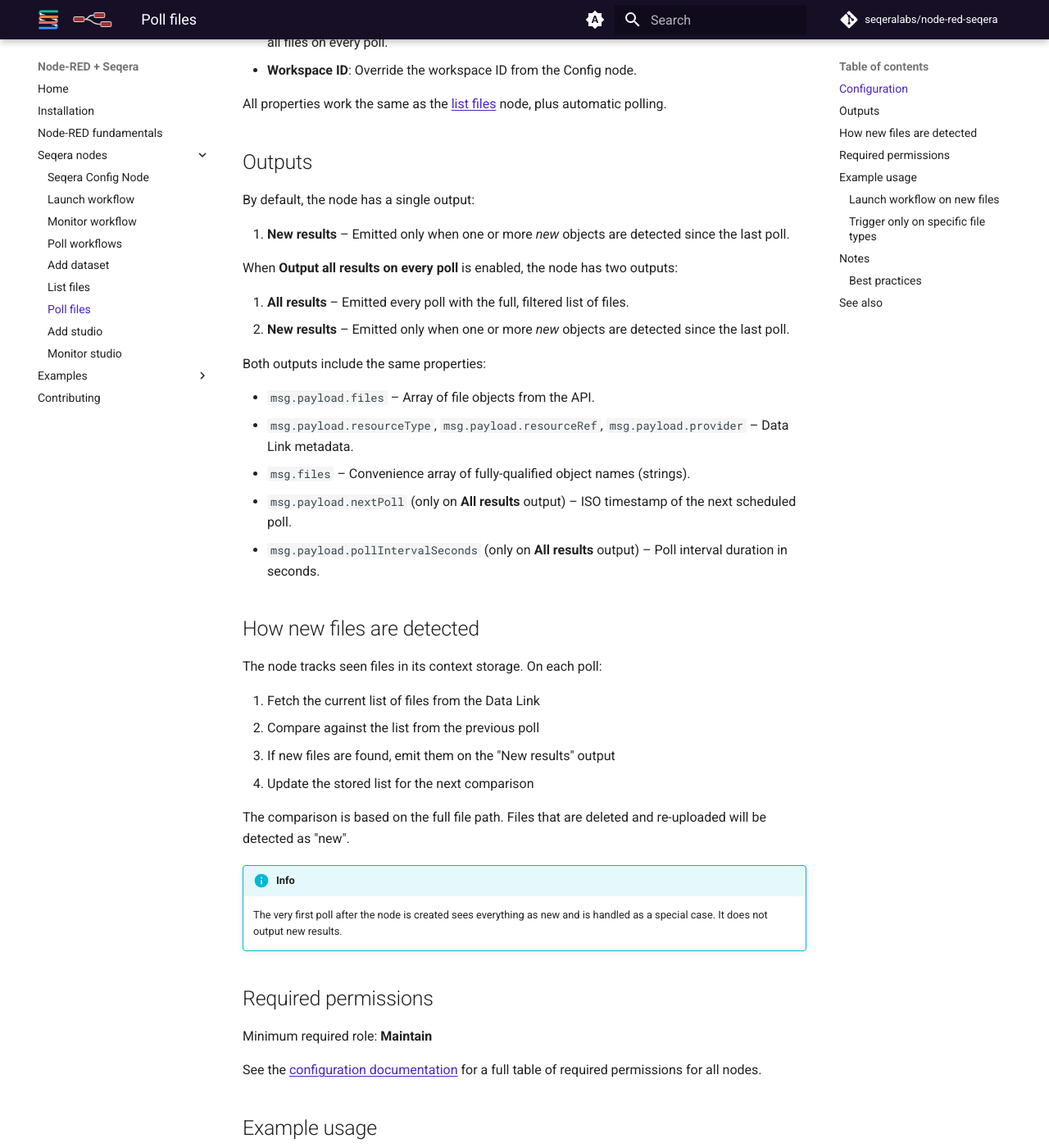
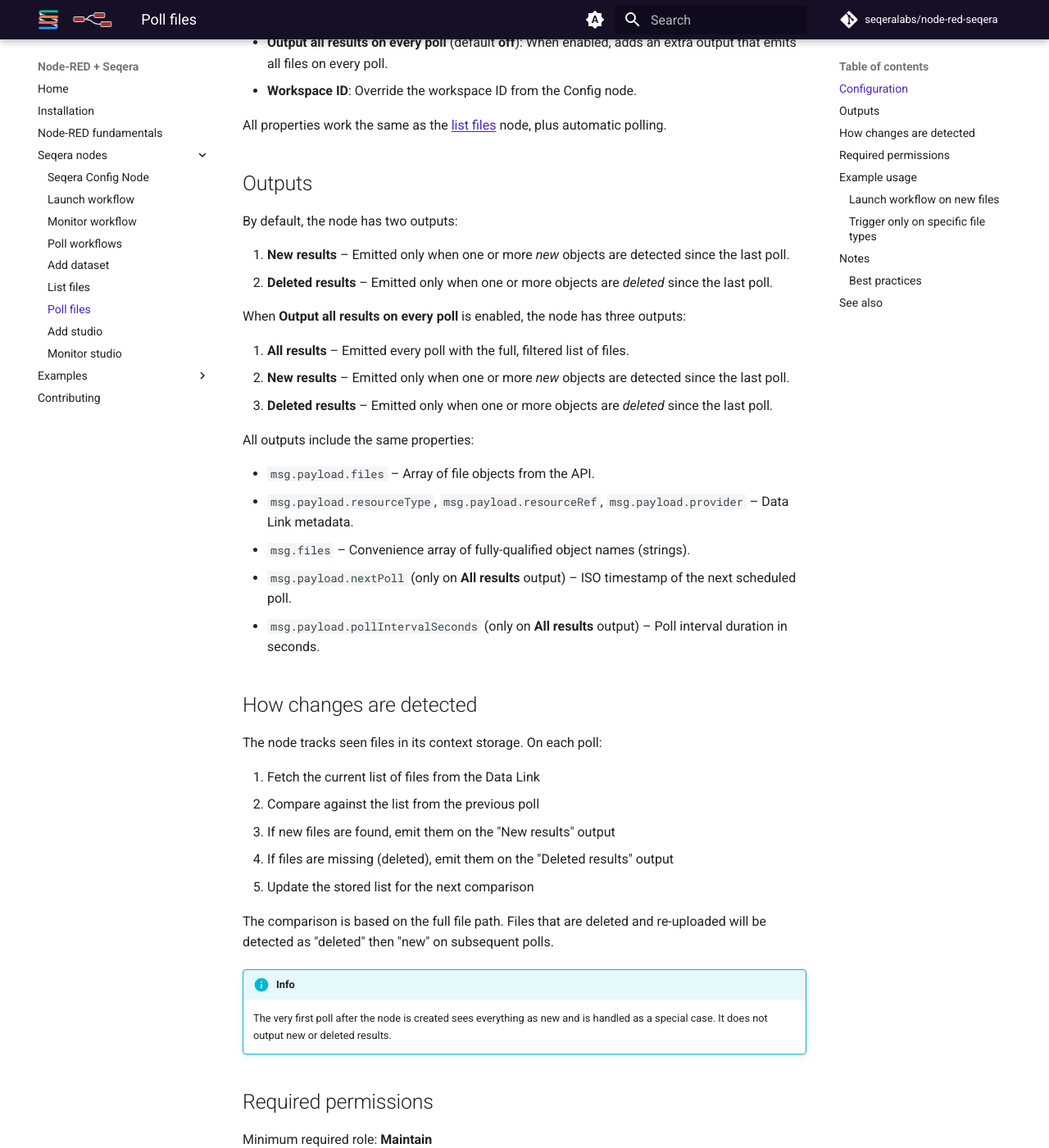
Before and after one commit to seqeralabs/node-red-seqera, an MkDocs documentation site: the page built from docs/seqera_nodes/poll_files.md, in a window 1280 px wide and 1400 px high, scrolled down 2066 px. Shown: the whole window at 82% size. Built offline with MkDocs 1.6.1 and Material for MkDocs 9.7.7, drawn with Linux system fonts in a browser that asks for light colours; comment, search, counter and statistics services are not loaded; some of the changed text lies outside the part shown.

Commit message:
Poll files: Add a new output that sends events when files are deleted

```diff
--- a/docs/seqera_nodes/poll_files.md
+++ b/docs/seqera_nodes/poll_files.md
@@ -1,8 +1,8 @@
 # Poll files
 
-**Periodically list a Seqera Data Explorer Data Link and emit messages when new objects appear.**
+**Periodically list a Seqera Data Explorer Data Link and emit messages when objects are added or deleted.**
 
-This node automatically monitors a Data Link for _changes_, making it perfect for event-driven workflows that trigger when new files are uploaded.
+This node automatically monitors a Data Link for _changes_, making it perfect for event-driven workflows that trigger when files are uploaded or removed.
 
 !!! note
 
@@ -29,23 +29,25 @@
 -   **Max results** (default **100**): Maximum number of objects to return per poll.
 -   **Depth** (default **0**): Folder recursion depth.
 -   **Poll frequency** (default **15 min**): Interval between polls.
--   **Output all results on every poll** (default **off**): When enabled, adds a second output that emits all files on every poll.
+-   **Output all results on every poll** (default **off**): When enabled, adds an extra output that emits all files on every poll.
 -   **Workspace ID**: Override the workspace ID from the Config node.
 
 All properties work the same as the [list files](list_files.md) node, plus automatic polling.
 
 ## Outputs
 
-By default, the node has a single output:
+By default, the node has two outputs:
 
 1. **New results** – Emitted only when one or more _new_ objects are detected since the last poll.
+2. **Deleted results** – Emitted only when one or more objects are _deleted_ since the last poll.
 
-When **Output all results on every poll** is enabled, the node has two outputs:
+When **Output all results on every poll** is enabled, the node has three outputs:
 
 1. **All results** – Emitted every poll with the full, filtered list of files.
 2. **New results** – Emitted only when one or more _new_ objects are detected since the last poll.
+3. **Deleted results** – Emitted only when one or more objects are _deleted_ since the last poll.
 
-Both outputs include the same properties:
+All outputs include the same properties:
 
 -   `msg.payload.files` – Array of file objects from the API.
 -   `msg.payload.resourceType`, `msg.payload.resourceRef`, `msg.payload.provider` – Data Link metadata.
@@ -53,20 +55,21 @@
 -   `msg.payload.nextPoll` (only on **All results** output) – ISO timestamp of the next scheduled poll.
 -   `msg.payload.pollIntervalSeconds` (only on **All results** output) – Poll interval duration in seconds.
 
-## How new files are detected
+## How changes are detected
 
 The node tracks seen files in its context storage. On each poll:
 
 1. Fetch the current list of files from the Data Link
 2. Compare against the list from the previous poll
 3. If new files are found, emit them on the "New results" output
-4. Update the stored list for the next comparison
+4. If files are missing (deleted), emit them on the "Deleted results" output
+5. Update the stored list for the next comparison
 
-The comparison is based on the full file path. Files that are deleted and re-uploaded will be detected as "new".
+The comparison is based on the full file path. Files that are deleted and re-uploaded will be detected as "deleted" then "new" on subsequent polls.
 
 !!! info
 
-    The very first poll after the node is created sees everything as new and is handled as a special case. It does not output new results.
+    The very first poll after the node is created sees everything as new and is handled as a special case. It does not output new or deleted results.
 
 ## Required permissions
 
@@ -94,7 +97,7 @@
 
 ## Notes
 
--   The first poll after deployment/restart does **not** emit to the "New results" output (it initializes the tracking state)
+-   The first poll after deployment/restart does **not** emit to the "New results" or "Deleted results" outputs (it initializes the tracking state)
 -   The tracking is reset on each Node-RED restart or flow redeployment
 -   Very frequent polling (< 30 seconds) may impact API rate limits
 -   Custom message properties are preserved in outputs (e.g., `msg._context`)
```
Also changed, not shown: CHANGELOG.md (+1 -0 lines), 2 other files.
